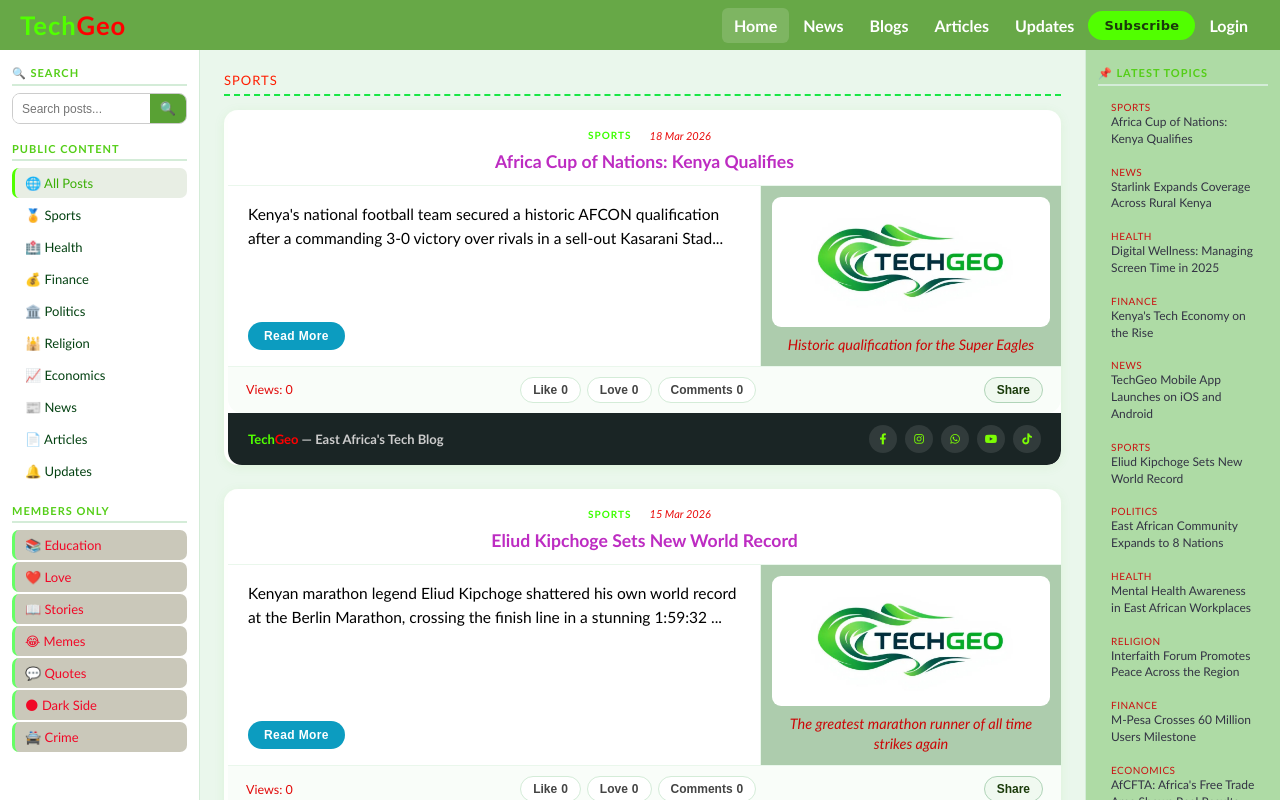
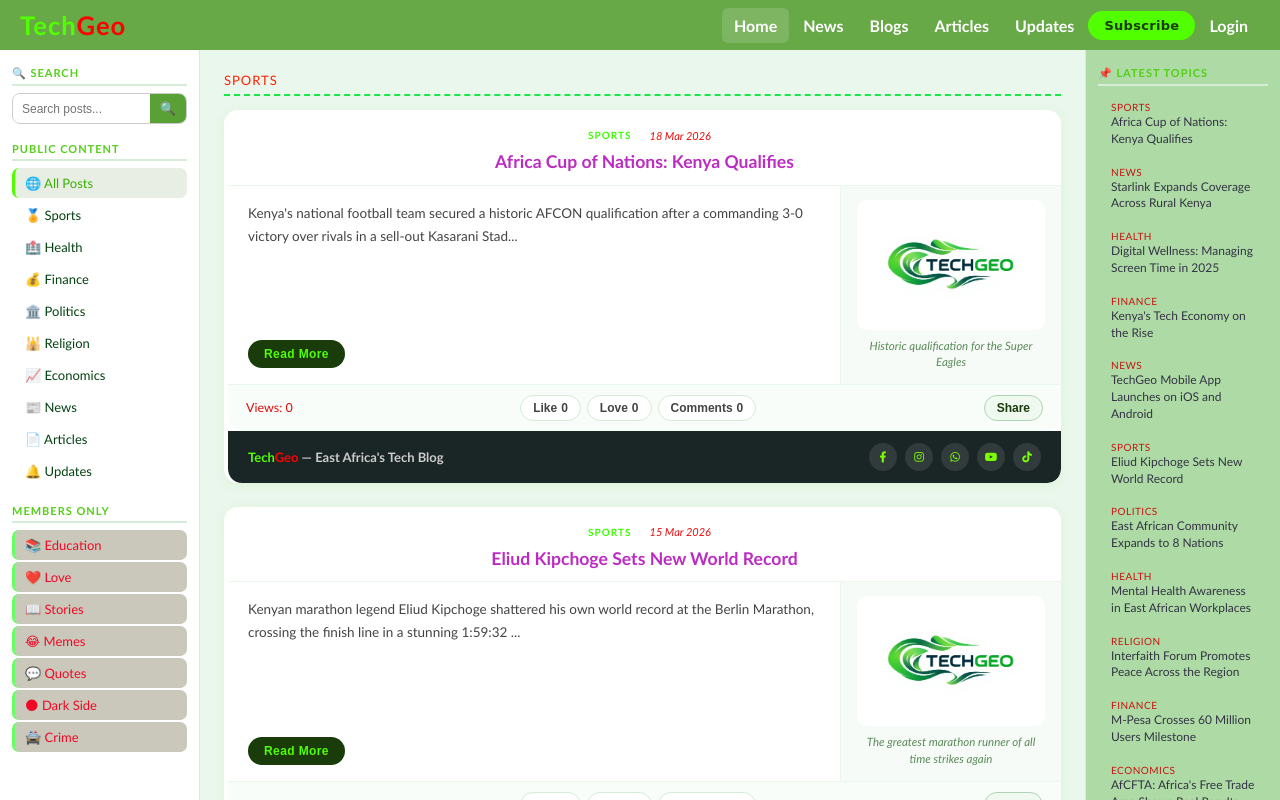
Before and after one commit to tech-ge/blog, a website: page index.html in a window 1280 px wide. Drawn offline with Linux system fonts and the light colour scheme; no server answers.

Commit message:
Update style.css

```diff
--- a/style.css
+++ b/style.css
@@ -318,30 +318,41 @@
     display: flex;
     gap: 0;
     min-height: 160px;
+    overflow: hidden;          /* ← ADDED */
 }
 
 .post-left {
     flex: 1;
+    min-width: 0;              /* ← ADDED — stops text pushing column wider */
     padding: 16px 18px 16px 20px;
     display: flex;
     flex-direction: column;
     justify-content: space-between;
     border-right: 1px solid #eaf7ec;
+    overflow: hidden;          /* ← ADDED */
+}
+
+/* ← NEW RULE — for posts with no media */
+.post-left-full {
+    border-right: none;
+    padding-right: 20px;
 }
 
 .post-content {
-    color: #000000;
-    font-size: 15.5px;
-    line-height: 1.6;
+    color: #444;
+    font-size: 13.5px;
+    line-height: 1.7;
     flex: 1;
+    word-break: break-word;    /* ← ADDED */
+    overflow: hidden;          /* ← ADDED */
 }
 
 .read-more-btn {
     margin-top: 14px;
     align-self: flex-start;
     padding: 7px 16px;
-    background: rgb(12, 156, 192);
-    color: rgb(255, 255, 255);
+    background: rgb(26,59,10);
+    color: rgb(81,255,0);
     border: none;
     border-radius: 20px;
     font-size: 12px;
@@ -349,25 +360,28 @@
     cursor: pointer;
     letter-spacing: 0.4px;
     transition: background 0.2s, transform 0.15s;
-}
-
-.read-more-btn:hover {
-    background: #2e7d14;
-    transform: translateX(2px);
+    flex-shrink: 0;            /* ← ADDED */
 }
 
 .post-right {
-    width: 300px;
+    width: 220px;
+    min-width: 220px;          /* ← ADDED */
+    max-width: 220px;          /* ← ADDED */
     flex-shrink: 0;
-    padding: 11px 11px;
+    padding: 14px 16px;
     display: flex;
     flex-direction: column;
     align-items: center;
     gap: 8px;
-    background: #adccad;
+    background: #f7fbf7;
+    overflow: hidden;          /* ← ADDED */
 }
 
-.post-media { width: 100%; }
+.post-media {
+    width: 100%;
+    overflow: hidden;          /* ← ADDED */
+    border-radius: 9px;        /* ← ADDED */
+}
 
 .post-media img {
     width: 100%;
@@ -375,6 +389,7 @@
     object-fit: cover;
     border-radius: 9px;
     display: block;
+    max-width: 100%;           /* ← ADDED */
 }
 
 .post-media iframe {
@@ -383,14 +398,17 @@
     border-radius: 9px;
     border: none;
     display: block;
+    max-width: 100%;           /* ← ADDED */
 }
 
 .post-caption {
     font-style: italic;
-    color: #cc0606;
-    font-size: 14.5px;
+    color: #5a8a5a;
+    font-size: 11.5px;
     text-align: center;
     line-height: 1.4;
+    word-break: break-word;    /* ← ADDED */
+    width: 100%;               /* ← ADDED */
 }
 
 /* ══════════════════════════════
```
